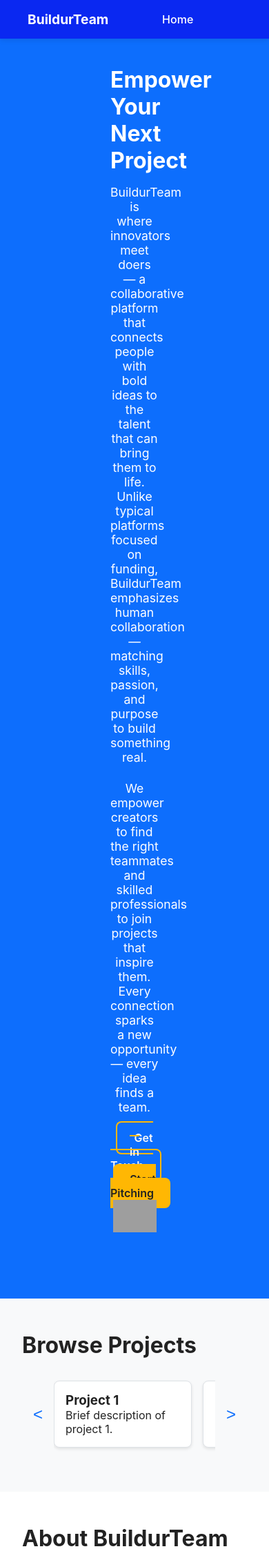
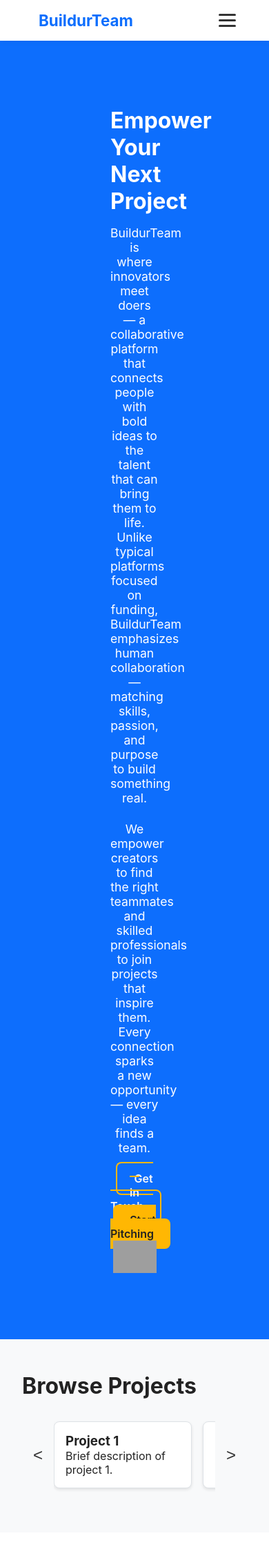
Before and after one commit to AliensOfMars1/buildurteam, a Flask app: page / in a window 390 px wide. Shown: the top 2245 px of the page at 69% size. Run offline with Flask 3, Linux system fonts and the light colour scheme; grey boxes are pictures that could not be loaded.

Commit message:
nav updated: remaining navs add for the landing page, new nav styling add in Main css and the one in component commeted out, A feature not ready model added to base so any feature that's under construsting can use that class on any page

```diff
--- a/static/css/main.css
+++ b/static/css/main.css
@@ -61,3 +61,106 @@
   background-color: var(--primary-color);
   border-radius: 4px;
 }
+
+
+/* Navbar */
+.navbar {
+  background: #fff;
+  box-shadow: 0 2px 8px rgba(0,0,0,0.05);
+  position: sticky;
+  top: 0;
+  z-index: 1000;
+}
+
+.nav-container {
+  display: flex;
+  justify-content: space-between;
+  align-items: center;
+  padding: 1rem 3rem;
+}
+
+.nav-logo {
+  display: flex;
+  align-items: center;
+  font-size: 1.4rem;
+  font-weight: 700;
+  color: #0d6efd;
+}
+
+.nav-logo i {
+  margin-right: 0.5rem;
+}
+
+.nav-menu {
+  list-style: none;
+  display: flex;
+  align-items: center;
+  gap: 2rem;
+}
+
+.nav-menu li {
+  display: inline-block;
+}
+
+.nav-link {
+  text-decoration: none;
+  color: #333;
+  font-weight: 500;
+  transition: color 0.3s ease;
+}
+
+.nav-link:hover {
+  color: #0d6efd;
+}
+
+.btn-nav {
+  background: #0d6efd;
+  color: #fff !important;
+  padding: 0.5rem 1rem;
+  border-radius: 8px;
+  text-decoration: none;
+  transition: background 0.3s ease;
+}
+
+.btn-nav:hover {
+  background: #084bcc;
+}
+
+
+/* Hamburger */
+.hamburger {
+  display: none;
+  flex-direction: column;
+  cursor: pointer;
+  gap: 5px;
+}
+
+.hamburger span {
+  width: 25px;
+  height: 3px;
+  background-color: #333;
+  border-radius: 2px;
+}
+
+/* Responsive */
+@media (max-width: 768px) {
+  .nav-menu {
+    display: none;
+    flex-direction: column;
+    background: #fff;
+    position: absolute;
+    top: 70px;
+    right: 0;
+    width: 200px;
+    padding: 1rem;
+    box-shadow: 0 4px 10px rgba(0,0,0,0.1);
+  }
+
+  .nav-menu.active {
+    display: flex;
+  }
+
+  .hamburger {
+    display: flex;
+  }
+}
--- a/static/js/script.js
+++ b/static/js/script.js
@@ -0,0 +1,23 @@
+
+document.addEventListener("DOMContentLoaded", () => {
+    const notReadyLinks = document.querySelectorAll(".not-ready");
+    const modal = document.getElementById("notReadyModal");
+    const closeBtn = document.querySelector(".close-btn");
+
+    notReadyLinks.forEach(link => {
+        link.addEventListener("click", (e) => {
+            e.preventDefault();
+            modal.style.display = "block";
+        });
+    });
+
+    closeBtn.addEventListener("click", () => {
+        modal.style.display = "none";
+    });
+
+    window.addEventListener("click", (e) => {
+        if (e.target === modal) {
+            modal.style.display = "none";
+        }
+    });
+});
--- a/templates/base.html
+++ b/templates/base.html
@@ -23,15 +23,19 @@
                 <span>BuildurTeam</span>
             </div>
 
+            <!-- Nav Links -->
             <ul class="nav-menu">
+                <li><a href="{{ url_for('index') }}" class="nav-link">Home</a></li>
+                <li><a href="#" class="nav-link not-ready">Browse Projects</a></li>
+                <li><a href="#about" class="nav-link">About</a></li>
+                <li><a href="#contact" class="nav-link">Contact</a></li>
+
                 {% if session.get('user_id') %}
-                    <li><a href="{{ url_for('index') }}" class="nav-link">Home</a></li>
-                     <!--other nav links to be added here once we start building their respective routes... pls check contributing.md for more info -->
-
+                    <li><a href="#dashboard" class="nav-link">Dashboard</a></li>
+                    <li><a href="#logout" class="nav-link">Logout</a></li>
                 {% else %}
-                    <li><a href="{{ url_for('index') }}" class="nav-link">Home</a></li>
-                    <!--other nav links to be added here once we start building their respective routes -->
-
+                    <li><a href="#" class="nav-link not-ready">Log In</a></li>
+                    <li><a href="#" class="btn-nav not-ready">Sign Up</a></li>
                 {% endif %}
             </ul>
 
@@ -59,11 +63,15 @@
         {% block content %}{% endblock %}
     </main>
 
-    <!-- Footer -->
-    <footer class="footer">
-        <p>&copy; {{ current_year if current_year is defined else '2025' }} BuildurTeam — Connect. Collaborate. Create.</p>
-    </footer>
+    <!-- Global "Feature Not Ready" Modal -->
+    <div id="notReadyModal" class="modal">
+    <div class="modal-content">
+        <span class="close-btn">&times;</span>
+        <h3> Feature Not Ready Yet</h3>
+        <p>We're still working on this section. Check back soon!</p>
+    </div>
+    </div>
 
-    {% block scripts %}{% endblock %}
+    {% block scripts %}<script src="{{ url_for('static', filename='js/script.js') }}"></script>{% endblock %}
 </body>
 </html>
--- a/templates/index.html
+++ b/templates/index.html
@@ -36,10 +36,10 @@
   </section>
 
   <!-- Browse Projects Section -->
-  <section class="browse-projects container">
+  <section class="browse-projects container" id="projects">
     <h2>Browse Projects</h2>
     <div class="projects-slider">
-      <button class="arrow" aria-label="Previous projects">&lt;</button>
+      <button class="arrow" aria-label="Previous projects"><a href="#" class="nav-link not-ready"> &lt;</a></button>
       <div class="projects-container">
         {% for i in range(1, 11) %}
           <div class="project-card">
@@ -48,12 +48,12 @@
           </div>
         {% endfor %}
       </div>
-      <button class="arrow" aria-label="Next projects">&gt;</button>
+      <button class="arrow" aria-label="Next projects"> <a href="#" class="nav-link not-ready"> &gt;</a></button>
     </div>
   </section>
 
   <!-- About Section -->
-  <section class="about container">
+  <section class="about container" id ="about">
     <h2>About BuildurTeam</h2>
     <p>
       BuildurTeam is a Flask-based platform that connects innovators and builders.
@@ -62,10 +62,9 @@
     </p>
   </section>
 
+  <!-- Footer -->
 
-      <!-- Footer -->
-
-  <footer class="footer">
+  <footer class="footer" id ="contact">
       <div class="container">
           <div class="footer-content">
               <div class="footer-section">
@@ -116,6 +115,4 @@
       </div>
   </footer>
 
-
-
 {% endblock %}
```
Also changed, not shown: static/css/components.css (+44 -2 lines), static/css/index.css (+0 -8 lines), README.md.
